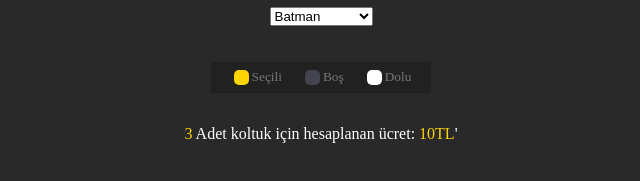
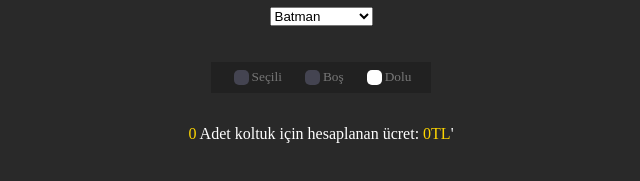
Before and after one commit to mr-rdex/JSUdemy, a plain HTML site: page index.html in a window 1280 px wide. Shown: the part 425-606 px from the top of the page, 319-959 px from the left. Drawn offline with Linux system fonts and the light colour scheme.

Commit message:
Update index.html

```diff
--- a/index.html
+++ b/index.html
@@ -74,7 +74,7 @@
 
     <ul class="info">
         <li>
-            <div class="seat selected"></div>
+            <div class="seat selectedq"></div>
             <small>Seçili</small>
         </li>
         <li>
@@ -88,7 +88,7 @@
     </ul>
 
         <p class="text">
-            <span id="count">3</span> Adet koltuk için hesaplanan ücret: <span id="amount">10TL</span>'
+            <span id="count">0</span> Adet koltuk için hesaplanan ücret: <span id="amount">0TL</span>'
         </p>
     <script src="script.js"></script>
 </body>
```
